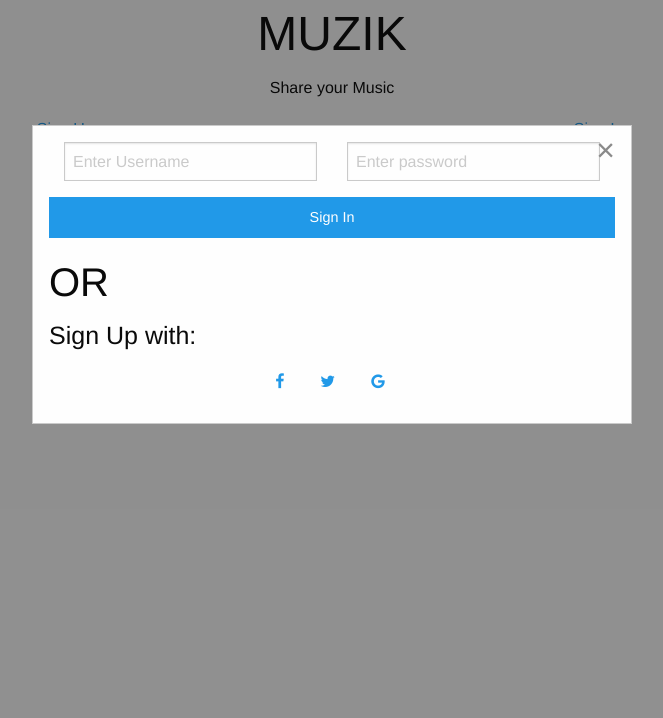
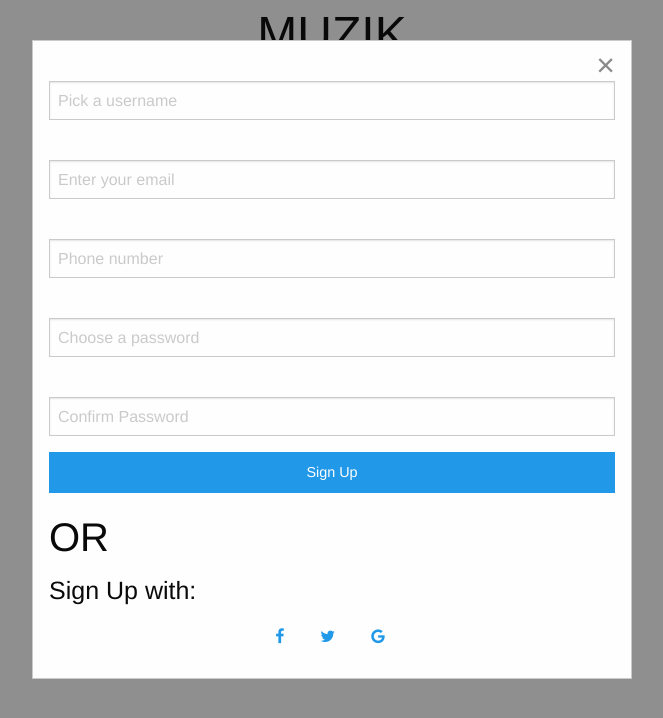
Before and after one commit to Apophus/muzikSignUpSignIn, a plain HTML site: page index.html in a window 1280 px wide. Both pictures are taken after a click on the link "Sign Up". Shown: the whole page, without its empty margins (308-971 px from the left). Drawn offline with Linux system fonts and the light colour scheme.

Commit message:
created fields for sign up

```diff
--- a/index.html
+++ b/index.html
@@ -40,18 +40,23 @@
                         <!-- =========== SIGN UP FORM============== -->
 
             <div class="reveal" id="signup" data-reveal>
-                <form>
+                <br>
+                  <form>
+
                     <div class="row">
-                        <div class="medium-6 columns">
-                                <input type="text" placeholder="Enter Username">
-                        </div>
-                        <div class="medium-6 columns">
-                                <input type="password" placeholder="Enter password">
-                        </div>
+                        <input type="text" placeholder="Pick a username">
+                        <br>
+                        <input type="email" placeholder="Enter your email">
+                        <br>
+                        <input type="number" placeholder="Phone number">
+                        <br>
+                        <input type="password" placeholder="Choose a password">
+                        <br>
+                        <input type="password" placeholder="Confirm Password">
                     </div>
 
                     <div class="row">
-                        <a href="#" class="button medium-12 medium-centered columns">Sign In</a>
+                        <a href="#" class="button medium-12 medium-centered columns">Sign Up</a>
                     </div>
                 </form>
                 <div class="row">
```
